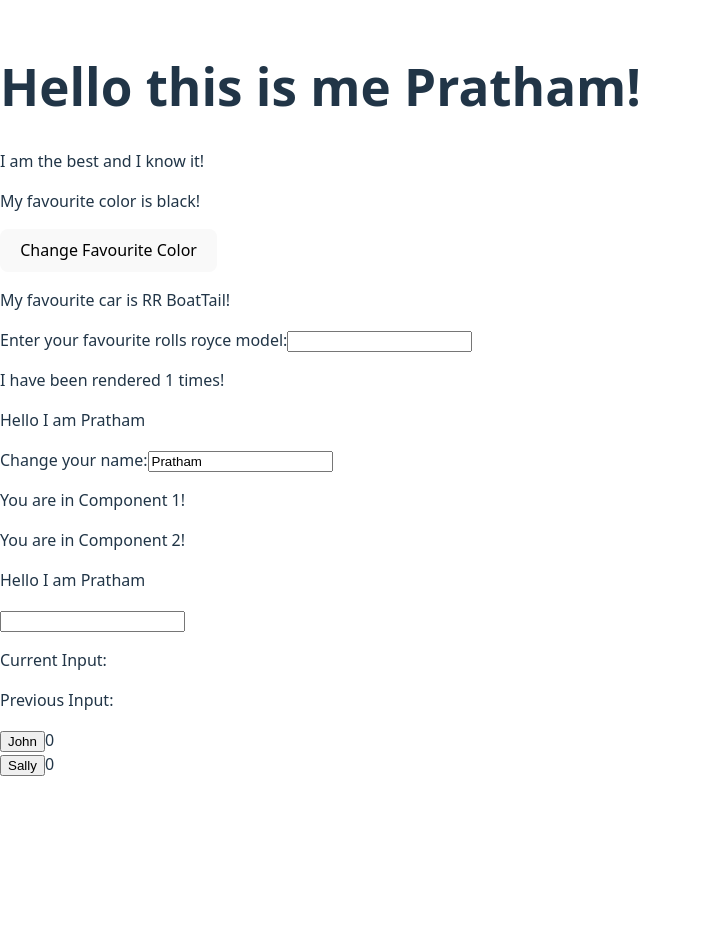
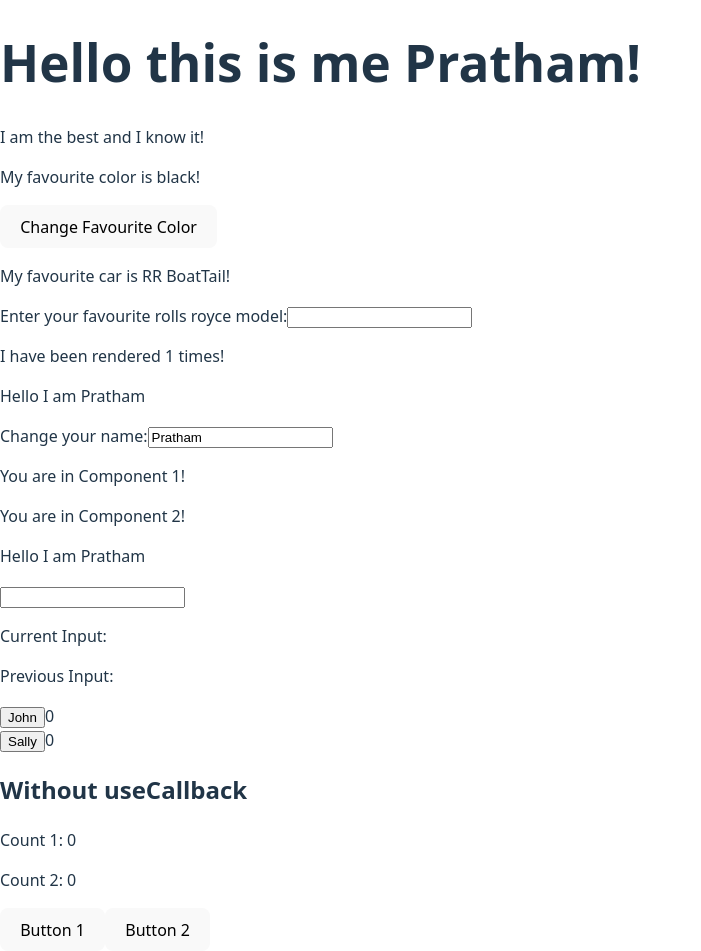
Before and after one commit to pratham2707/react-practice, a React (Vite) app: page / in a window 1280 px wide. Shown: the whole page, without its empty margins (0-701 px from the left). Before the commit the page ends 800 px from the top, so only its background shows below. Built offline with nearby package versions, Linux system fonts and the light colour scheme.

Commit message:
useCallback

```diff
--- a/src/App.jsx
+++ b/src/App.jsx
@@ -3,6 +3,7 @@
 // import Festival from "./Components/Expressions/Function.jsx"
 // import MyObject from "./Components/Expressions/ObjectProperties.jsx"
 
+import UseCallback from "./Components/Hooks/useCallback"
 import UseContext from "./Components/Hooks/useContext"
 import UseEffect from "./Components/Hooks/useEffect"
 import Score from "./Components/Hooks/useReducer"
@@ -78,6 +79,7 @@ function App() {
       <UseContext />
       <UseRef />
       <Score />
+      <UseCallback />
     </>
   )
 }
--- /dev/null
+++ b/src/Components/Hooks/useCallback.jsx
@@ -0,0 +1,36 @@
+import React, { useState, useCallback } from "react";
+
+const Button = React.memo(({ onClick, text }) => {
+    alert(`${text} Rendered!`)
+    return (
+        <button onClick={onClick}>{text}</button>
+    )
+})
+
+function UseCallback() {
+
+    alert("Parent Rendered!")
+
+    const [count1, setCount1] = useState(0);
+    const [count2, setCount2] = useState(0);
+
+    const handleClick1 = useCallback(() => {
+        setCount1(count1 + 1);
+    }, [count1]);
+
+    const handleClick2 = useCallback(() => {
+        setCount2(count2 + 1);
+    }, [count2]);
+
+    return (
+        <>
+            <h2>Without useCallback</h2>
+            <p>Count 1: {count1}</p>
+            <p>Count 2: {count2}</p>
+            <Button onClick={handleClick1} text="Button 1" />
+            <Button onClick={handleClick2} text="Button 2" />
+        </>
+    )
+}
+
+export default UseCallback;
```
